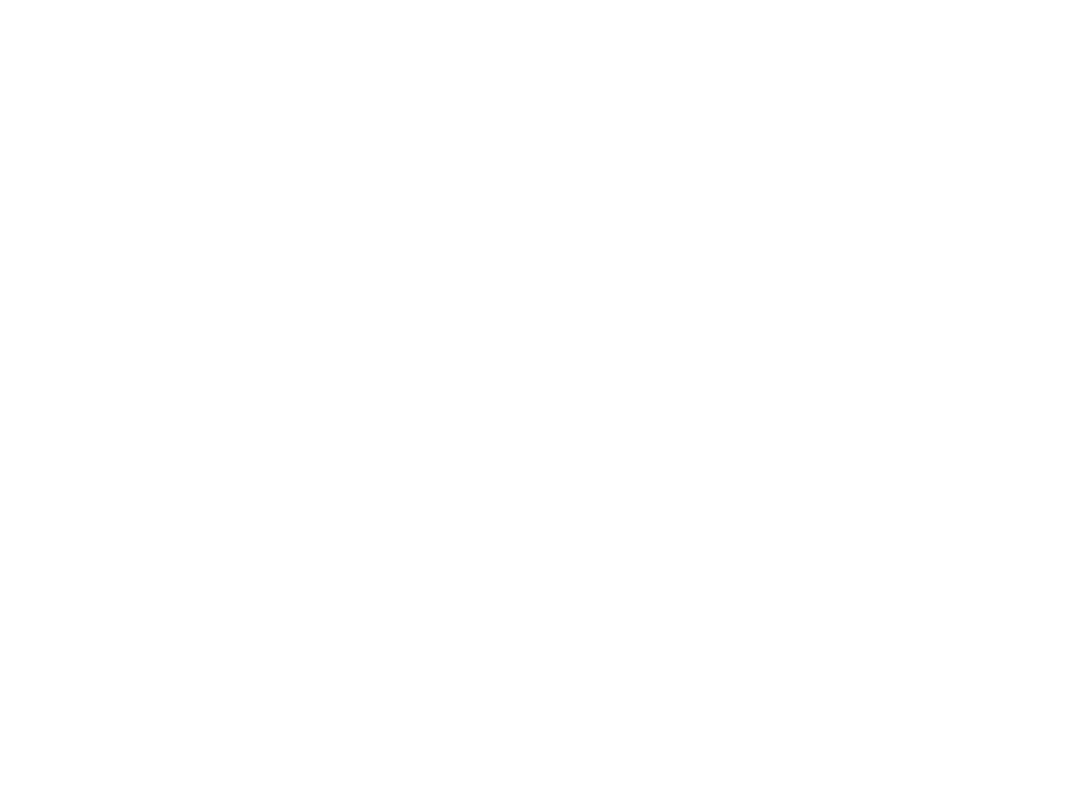
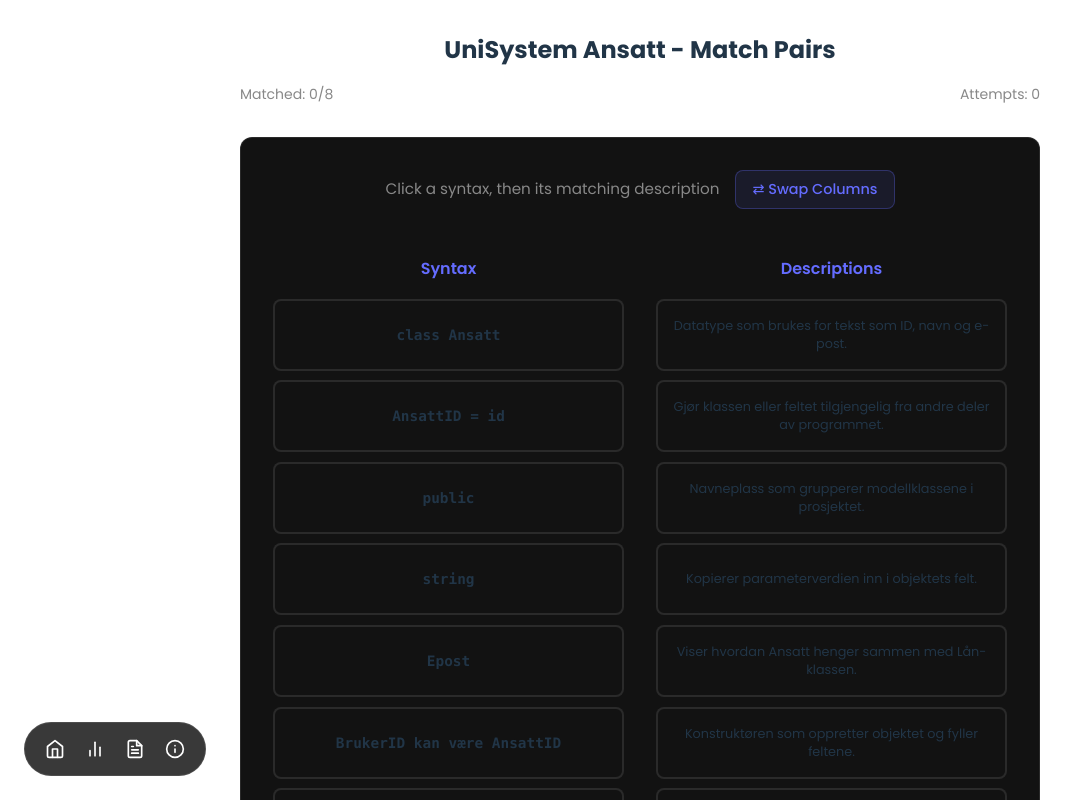
Before and after one commit to dvnnyle/Skool, a React (Vite) app in the folder cooper/: page /match-pair-uni-ansatt in a window 1280 px wide. Before the commit this address had no page. Shown: the top 800 px of the page, without its empty margins (0-1079 px from the left). Built offline with nearby package versions, Linux system fonts and the light colour scheme.

Commit message:
Add UniSystem aMain match pair quizzes

```diff
--- a/cooper/src/App.jsx
+++ b/cooper/src/App.jsx
@@ -19,6 +19,11 @@
 import MatchPairStrings from './pages/moduleChapters/matchPairStrings'
 import MatchPairOperators from './pages/moduleChapters/matchPairOperators'
 import MatchPairOOP from './pages/moduleChapters/matchPairOOP'
+import MatchPairUniAnsatt from './pages/moduleChapters/matchPairUniAnsatt'
+import MatchPairUniStudent from './pages/moduleChapters/matchPairUniStudent'
+import MatchPairUniBok from './pages/moduleChapters/matchPairUniBok'
+import MatchPairUniLan from './pages/moduleChapters/matchPairUniLan'
+import MatchPairUniKurs from './pages/moduleChapters/matchPairUniKurs'
 import MatchPairUniBibliotekSystem from './pages/moduleChapters/matchPairUniBibliotekSystem'
 import MatchPairUniKursSystem from './pages/moduleChapters/matchPairUniKursSystem'
 import UniSystemCode from './pages/UniSystemCode'
@@ -62,6 +67,11 @@
         <Route path="/match-pair-strings" element={<MatchPairStrings key="match-pair-strings" />} />
         <Route path="/match-pair-operators" element={<MatchPairOperators key="match-pair-operators" />} />
         <Route path="/match-pair-oop" element={<MatchPairOOP key="match-pair-oop" />} />
+        <Route path="/match-pair-uni-ansatt" element={<MatchPairUniAnsatt key="match-pair-uni-ansatt" />} />
+        <Route path="/match-pair-uni-student" element={<MatchPairUniStudent key="match-pair-uni-student" />} />
+        <Route path="/match-pair-uni-bok" element={<MatchPairUniBok key="match-pair-uni-bok" />} />
+        <Route path="/match-pair-uni-lan" element={<MatchPairUniLan key="match-pair-uni-lan" />} />
+        <Route path="/match-pair-uni-kurs" element={<MatchPairUniKurs key="match-pair-uni-kurs" />} />
         <Route path="/match-pair-uni-bibliotek-system" element={<MatchPairUniBibliotekSystem key="match-pair-uni-bibliotek-system" />} />
         <Route path="/match-pair-uni-kurs-system" element={<MatchPairUniKursSystem key="match-pair-uni-kurs-system" />} />
         <Route path="/unisystem" element={<UniSystemCode key="unisystem" />} />
--- a/cooper/src/pages/Statistics.jsx
+++ b/cooper/src/pages/Statistics.jsx
@@ -22,6 +22,11 @@
   { id: 'matchpairstrings', name: 'Match: Strings', total: 12, group: 'Match Pairs' },
   { id: 'matchpairoperators', name: 'Match: Operators', total: 14, group: 'Match Pairs' },
   { id: 'matchpairoop', name: 'Match: OOP', total: 14, group: 'Match Pairs' },
+  { id: 'matchpairuniansatt', name: 'Match: Uni Ansatt', total: 8, group: 'Match Pairs' },
+  { id: 'matchpairunistudent', name: 'Match: Uni Student', total: 8, group: 'Match Pairs' },
+  { id: 'matchpairunibok', name: 'Match: Uni Bok', total: 8, group: 'Match Pairs' },
+  { id: 'matchpairunilan', name: 'Match: Uni Lån', total: 8, group: 'Match Pairs' },
+  { id: 'matchpairunikurs', name: 'Match: Uni Kurs', total: 8, group: 'Match Pairs' },
   { id: 'matchpairunibiblioteksystem', name: 'Match: Uni BibliotekSystem', total: 8, group: 'Match Pairs' },
   { id: 'matchpairunikurssystem', name: 'Match: Uni KursSystem', total: 8, group: 'Match Pairs' },
 ]
--- /dev/null
+++ b/cooper/src/pages/moduleChapters/matchPairUniAnsatt.jsx
@@ -0,0 +1,26 @@
+import MatchPairQuizPage from './MatchPairQuizPage'
+
+const ansattPairs = [
+  { id: 1, term: 'class Ansatt', description: 'En mal for objekter som representerer ansatte.' },
+  { id: 2, term: 'public', description: 'Gjør klassen eller feltet tilgjengelig fra andre deler av programmet.' },
+  { id: 3, term: 'string', description: 'Datatype som brukes for tekst som ID, navn og e-post.' },
+  { id: 4, term: 'Epost', description: 'Feltet som lagrer e-postadressen til den ansatte.' },
+  { id: 5, term: 'Ansatt(string id, string navn, string epost)', description: 'Konstruktøren som oppretter objektet og fyller feltene.' },
+  { id: 6, term: 'AnsattID = id', description: 'Kopierer parameterverdien inn i objektets felt.' },
+  { id: 7, term: 'namespace UniSystem.aMain', description: 'Navneplass som grupperer modellklassene i prosjektet.' },
+  { id: 8, term: 'BrukerID kan være AnsattID', description: 'Viser hvordan Ansatt henger sammen med Lån-klassen.' },
+]
+
+function MatchPairUniAnsatt() {
+  return (
+    <MatchPairQuizPage
+      title="UniSystem Ansatt - Match Pairs"
+      pairs={ansattPairs}
+      storageId="matchpairuniansatt"
+      promptTerm="syntax"
+      promptDescription="description"
+    />
+  )
+}
+
+export default MatchPairUniAnsatt
--- /dev/null
+++ b/cooper/src/pages/moduleChapters/matchPairUniBok.jsx
@@ -0,0 +1,26 @@
+import MatchPairQuizPage from './MatchPairQuizPage'
+
+const bokPairs = [
+  { id: 1, term: 'Bok', description: 'En datastruktur som lagrer bokinformasjon og antall eksemplarer.' },
+  { id: 2, term: 'string og int', description: 'Datatypene som brukes i Bok-klassen.' },
+  { id: 3, term: 'AntallEksemplarer vs TilgjengeligeEksemplarer', description: 'Total beholdning sammenlignet med hvor mange som er ledige nå.' },
+  { id: 4, term: 'TilgjengeligeEksemplarer = antallEksemplarer', description: 'Alle registrerte eksemplarer er ledige når boka opprettes.' },
+  { id: 5, term: 'namespace UniSystem.aMain', description: 'Plasserer Bok sammen med de andre modellklassene.' },
+  { id: 6, term: 'Lån bruker BokID', description: 'Viser koblingen mellom Bok og Lån.' },
+  { id: 7, term: 'new Bok("B1", "C#", "X", 2024, 3)', description: 'Gir 3 som startverdi for TilgjengeligeEksemplarer.' },
+  { id: 8, term: 'Enkel modellklasse', description: 'Klassen lagrer mest data og lite egen logikk.' },
+]
+
+function MatchPairUniBok() {
+  return (
+    <MatchPairQuizPage
+      title="UniSystem Bok - Match Pairs"
+      pairs={bokPairs}
+      storageId="matchpairunibok"
+      promptTerm="syntax"
+      promptDescription="description"
+    />
+  )
+}
+
+export default MatchPairUniBok
--- /dev/null
+++ b/cooper/src/pages/moduleChapters/matchPairUniKurs.jsx
@@ -0,0 +1,26 @@
+import MatchPairQuizPage from './MatchPairQuizPage'
+
+const kursPairs = [
+  { id: 1, term: 'Kurs', description: 'Et kurs med kapasitet, studiepoeng og studentliste.' },
+  { id: 2, term: 'int', description: 'Datatype for heltall som studiepoeng og plasser.' },
+  { id: 3, term: 'List<Student> Studenter', description: 'Lagrer studentobjektene som er påmeldt kurset.' },
+  { id: 4, term: 'MaksPlasser vs LedigePlasser', description: 'Total kapasitet sammenlignet med hvor mange plasser som er igjen.' },
+  { id: 5, term: 'Kurs(string kode, string navn, int studiepoeng, int maksPlasser)', description: 'Oppretter kurs og setter startverdier.' },
+  { id: 6, term: 'LedigePlasser = MaksPlasser', description: 'Alle plasser er ledige når kurset opprettes.' },
+  { id: 7, term: 'namespace UniSystem.aMain', description: 'Samler Kurs med de andre modellklassene.' },
+  { id: 8, term: 'Direkte Student-relasjon', description: 'Kurs viser koblingen til Student gjennom en liste.' },
+]
+
+function MatchPairUniKurs() {
+  return (
+    <MatchPairQuizPage
+      title="UniSystem Kurs - Match Pairs"
+      pairs={kursPairs}
+      storageId="matchpairunikurs"
+      promptTerm="syntax"
+      promptDescription="description"
+    />
+  )
+}
+
+export default MatchPairUniKurs
--- /dev/null
+++ b/cooper/src/pages/moduleChapters/matchPairUniLan.jsx
@@ -0,0 +1,26 @@
+import MatchPairQuizPage from './MatchPairQuizPage'
+
+const lanPairs = [
+  { id: 1, term: 'class Lån', description: 'En registrering av utlån i UniSystem.' },
+  { id: 2, term: 'BokID', description: 'Identifiserer boka som er lånt ut.' },
+  { id: 3, term: 'BrukerType', description: 'Forteller om låneren er Student eller Ansatt.' },
+  { id: 4, term: 'Alle felt er string', description: 'ID-er, navn og type lagres som tekst.' },
+  { id: 5, term: 'Lån(string bokID, string brukerID, string brukerNavn, string brukerType)', description: 'Konstruktøren til Lån-klassen.' },
+  { id: 6, term: 'Kopierer parameterverdier inn i feltene', description: 'Det konstruktøren faktisk gjør i objektet.' },
+  { id: 7, term: 'UniSystem.aMain.Lån', description: 'Fullt navn med namespace for Lån-klassen.' },
+  { id: 8, term: 'Bindeledd mellom bok og låner', description: 'Lån kobler BokID med StudentID eller AnsattID.' },
+]
+
+function MatchPairUniLan() {
+  return (
+    <MatchPairQuizPage
+      title="UniSystem Lån - Match Pairs"
+      pairs={lanPairs}
+      storageId="matchpairunilan"
+      promptTerm="syntax"
+      promptDescription="description"
+    />
+  )
+}
+
+export default MatchPairUniLan
--- /dev/null
+++ b/cooper/src/pages/moduleChapters/matchPairUniStudent.jsx
@@ -0,0 +1,26 @@
+import MatchPairQuizPage from './MatchPairQuizPage'
+
+const studentPairs = [
+  { id: 1, term: 'Student', description: 'En modellklasse for studentdata i UniSystem.' },
+  { id: 2, term: 'StudentID', description: 'Feltet som lagrer den unike identiteten til studenten.' },
+  { id: 3, term: 'Navn og Epost er string', description: 'Tekstverdier i C# lagres som string.' },
+  { id: 4, term: 'Student(string id, string navn, string epost)', description: 'Oppretter og initialiserer et Student-objekt.' },
+  { id: 5, term: 'UniSystem.aMain.Student', description: 'Det fullstendige typenavnet til Student-klassen.' },
+  { id: 6, term: 'List<Student> Studenter', description: 'Viser at Kurs lagrer studentobjekter i en liste.' },
+  { id: 7, term: 'BrukerID kan være StudentID', description: 'Viser koblingen mellom Student og Lån.' },
+  { id: 8, term: 'Lik struktur som Ansatt', description: 'Begge klassene har samme grunnmønster med ID, navn og e-post.' },
+]
+
+function MatchPairUniStudent() {
+  return (
+    <MatchPairQuizPage
+      title="UniSystem Student - Match Pairs"
+      pairs={studentPairs}
+      storageId="matchpairunistudent"
+      promptTerm="syntax"
+      promptDescription="description"
+    />
+  )
+}
+
+export default MatchPairUniStudent
```
Also changed, not shown: cooper/src/pages/Home.jsx (+35 -0 lines).
